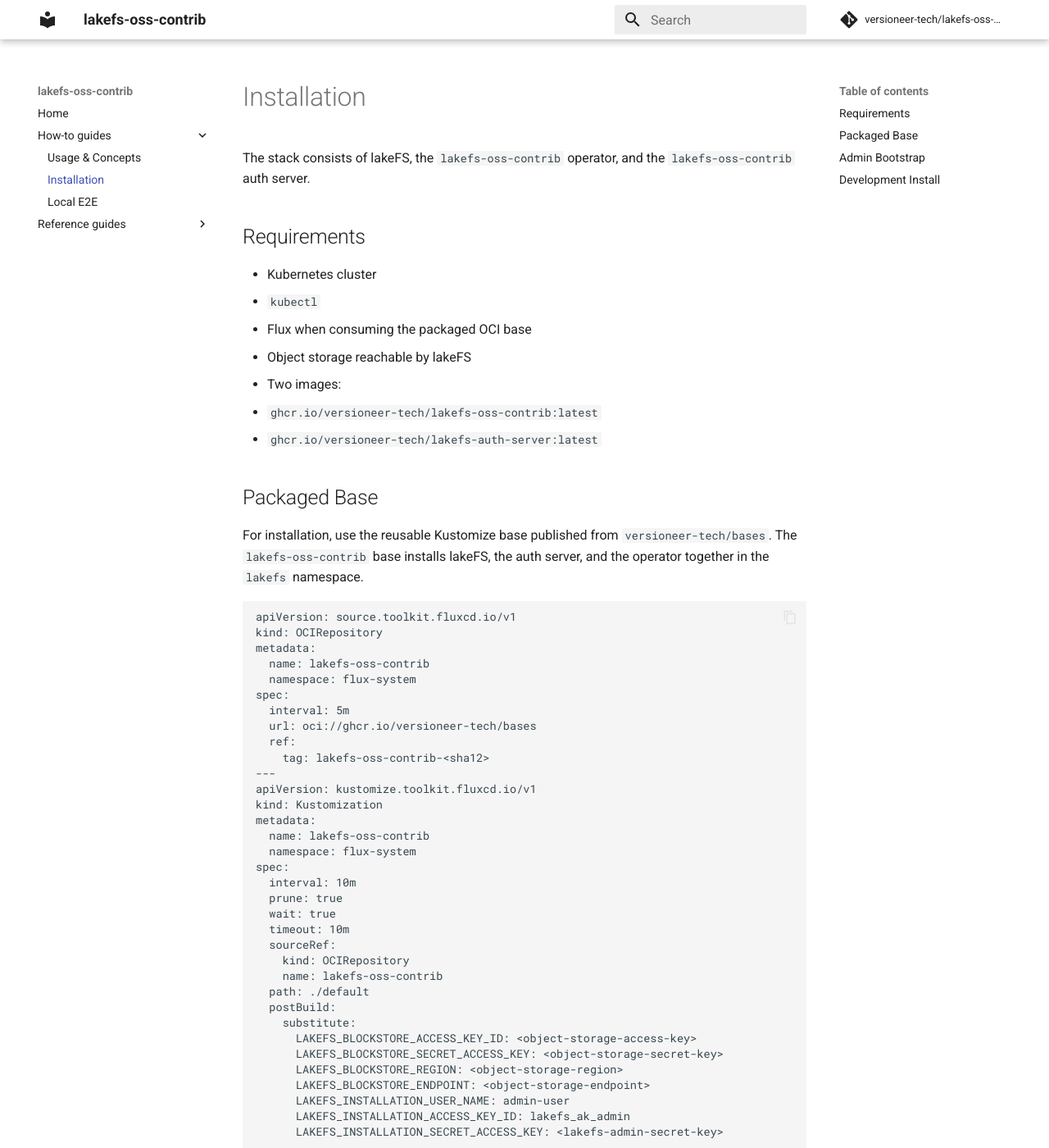
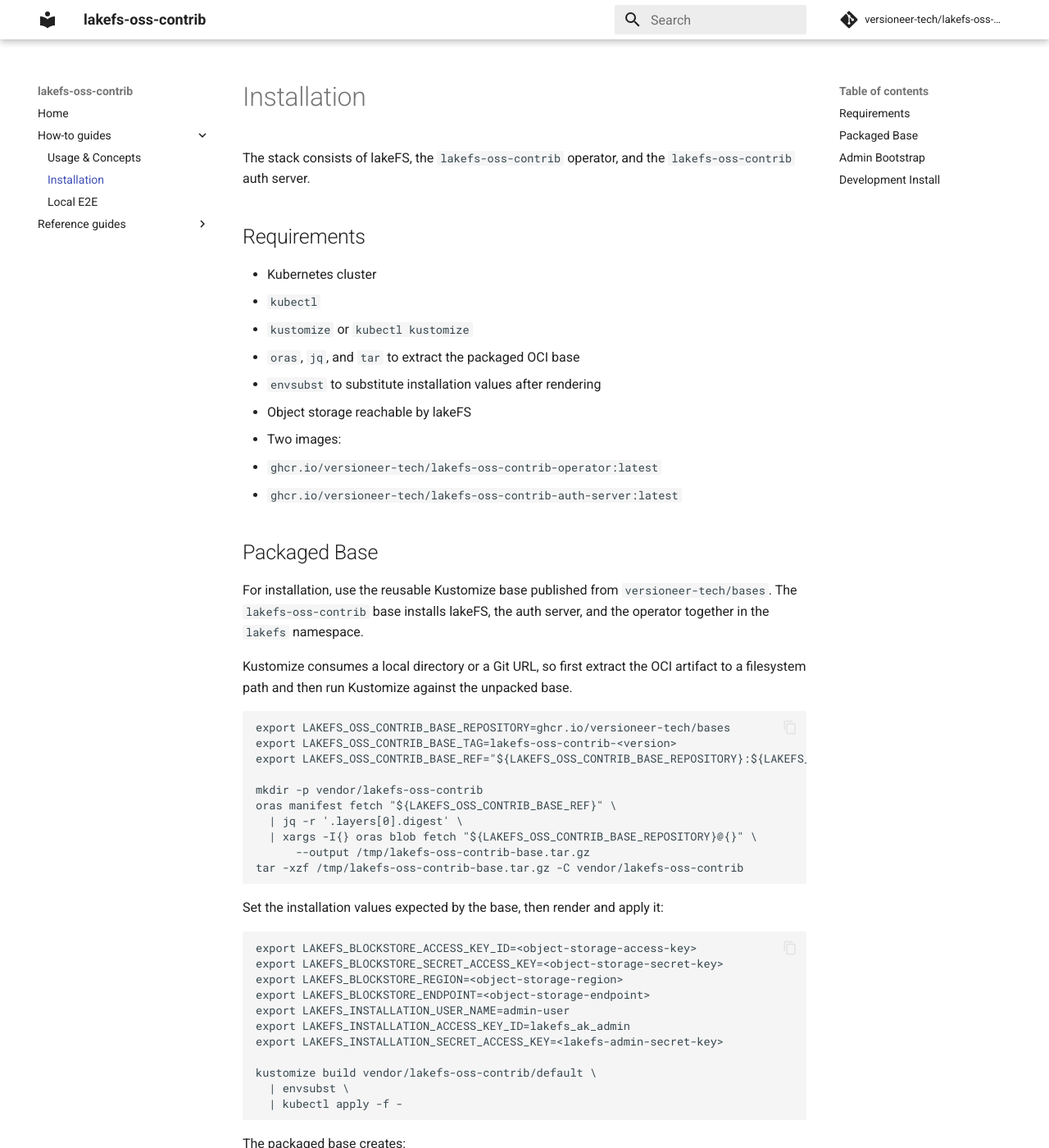
Before and after one commit to versioneer-tech/lakefs-oss-contrib, an MkDocs documentation site: the page built from docs/how-to-guides/installation.md, in a window 1280 px wide and 1400 px high. Shown: the whole window at 82% size. Built offline with MkDocs 1.6.1 and Material for MkDocs 9.7.7, drawn with Linux system fonts in a browser that asks for light colours; comment, search, counter and statistics services are not loaded; the version menu is left out; some of the changed text lies outside the part shown.

Commit message:
fix package names

````diff
--- a/docs/how-to-guides/installation.md
+++ b/docs/how-to-guides/installation.md
@@ -6,51 +6,47 @@
 
 - Kubernetes cluster
 - `kubectl`
-- Flux when consuming the packaged OCI base
+- `kustomize` or `kubectl kustomize`
+- `oras`, `jq`, and `tar` to extract the packaged OCI base
+- `envsubst` to substitute installation values after rendering
 - Object storage reachable by lakeFS
 - Two images:
-  - `ghcr.io/versioneer-tech/lakefs-oss-contrib:latest`
-  - `ghcr.io/versioneer-tech/lakefs-auth-server:latest`
+  - `ghcr.io/versioneer-tech/lakefs-oss-contrib-operator:latest`
+  - `ghcr.io/versioneer-tech/lakefs-oss-contrib-auth-server:latest`
 
 ## Packaged Base
 
 For installation, use the reusable Kustomize base published from `versioneer-tech/bases`. The `lakefs-oss-contrib` base installs lakeFS, the auth server, and the operator together in the `lakefs` namespace.
 
-```yaml
-apiVersion: source.toolkit.fluxcd.io/v1
-kind: OCIRepository
-metadata:
-  name: lakefs-oss-contrib
-  namespace: flux-system
-spec:
-  interval: 5m
-  url: oci://ghcr.io/versioneer-tech/bases
-  ref:
-    tag: lakefs-oss-contrib-<sha12>
----
-apiVersion: kustomize.toolkit.fluxcd.io/v1
-kind: Kustomization
-metadata:
-  name: lakefs-oss-contrib
-  namespace: flux-system
-spec:
-  interval: 10m
-  prune: true
-  wait: true
-  timeout: 10m
-  sourceRef:
-    kind: OCIRepository
-    name: lakefs-oss-contrib
-  path: ./default
-  postBuild:
-    substitute:
-      LAKEFS_BLOCKSTORE_ACCESS_KEY_ID: <object-storage-access-key>
-      LAKEFS_BLOCKSTORE_SECRET_ACCESS_KEY: <object-storage-secret-key>
-      LAKEFS_BLOCKSTORE_REGION: <object-storage-region>
-      LAKEFS_BLOCKSTORE_ENDPOINT: <object-storage-endpoint>
-      LAKEFS_INSTALLATION_USER_NAME: admin-user
-      LAKEFS_INSTALLATION_ACCESS_KEY_ID: lakefs_ak_admin
-      LAKEFS_INSTALLATION_SECRET_ACCESS_KEY: <lakefs-admin-secret-key>
+Kustomize consumes a local directory or a Git URL, so first extract the OCI artifact to a filesystem path and then run Kustomize against the unpacked base.
+
+```bash
+export LAKEFS_OSS_CONTRIB_BASE_REPOSITORY=ghcr.io/versioneer-tech/bases
+export LAKEFS_OSS_CONTRIB_BASE_TAG=lakefs-oss-contrib-<version>
+export LAKEFS_OSS_CONTRIB_BASE_REF="${LAKEFS_OSS_CONTRIB_BASE_REPOSITORY}:${LAKEFS_OSS_CONTRIB_BASE_TAG}"
+
+mkdir -p vendor/lakefs-oss-contrib
+oras manifest fetch "${LAKEFS_OSS_CONTRIB_BASE_REF}" \
+  | jq -r '.layers[0].digest' \
+  | xargs -I{} oras blob fetch "${LAKEFS_OSS_CONTRIB_BASE_REPOSITORY}@{}" \
+      --output /tmp/lakefs-oss-contrib-base.tar.gz
+tar -xzf /tmp/lakefs-oss-contrib-base.tar.gz -C vendor/lakefs-oss-contrib
+```
+
+Set the installation values expected by the base, then render and apply it:
+
+```bash
+export LAKEFS_BLOCKSTORE_ACCESS_KEY_ID=<object-storage-access-key>
+export LAKEFS_BLOCKSTORE_SECRET_ACCESS_KEY=<object-storage-secret-key>
+export LAKEFS_BLOCKSTORE_REGION=<object-storage-region>
+export LAKEFS_BLOCKSTORE_ENDPOINT=<object-storage-endpoint>
+export LAKEFS_INSTALLATION_USER_NAME=admin-user
+export LAKEFS_INSTALLATION_ACCESS_KEY_ID=lakefs_ak_admin
+export LAKEFS_INSTALLATION_SECRET_ACCESS_KEY=<lakefs-admin-secret-key>
+
+kustomize build vendor/lakefs-oss-contrib/default \
+  | envsubst \
+  | kubectl apply -f -
 ```
 
 The packaged base creates:
@@ -97,6 +93,6 @@
 
 ```bash
 make deploy \
-  IMG=ghcr.io/versioneer-tech/lakefs-oss-contrib:latest \
-  AUTHSERVER_IMG=ghcr.io/versioneer-tech/lakefs-auth-server:latest
+  IMG=ghcr.io/versioneer-tech/lakefs-oss-contrib-operator:latest \
+  AUTHSERVER_IMG=ghcr.io/versioneer-tech/lakefs-oss-contrib-auth-server:latest
 ```
````
Also changed, not shown: .goreleaser.yml (+20 -20 lines), README.md (+6 -6 lines), docs/index.md (+2 -2 lines), 5 other files.
